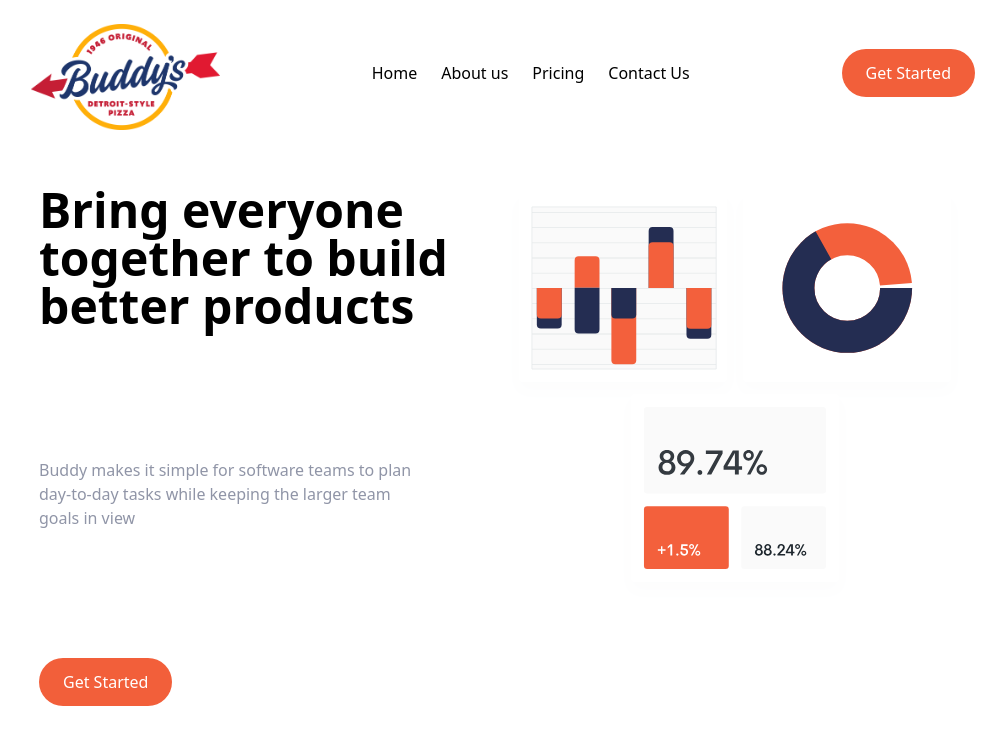
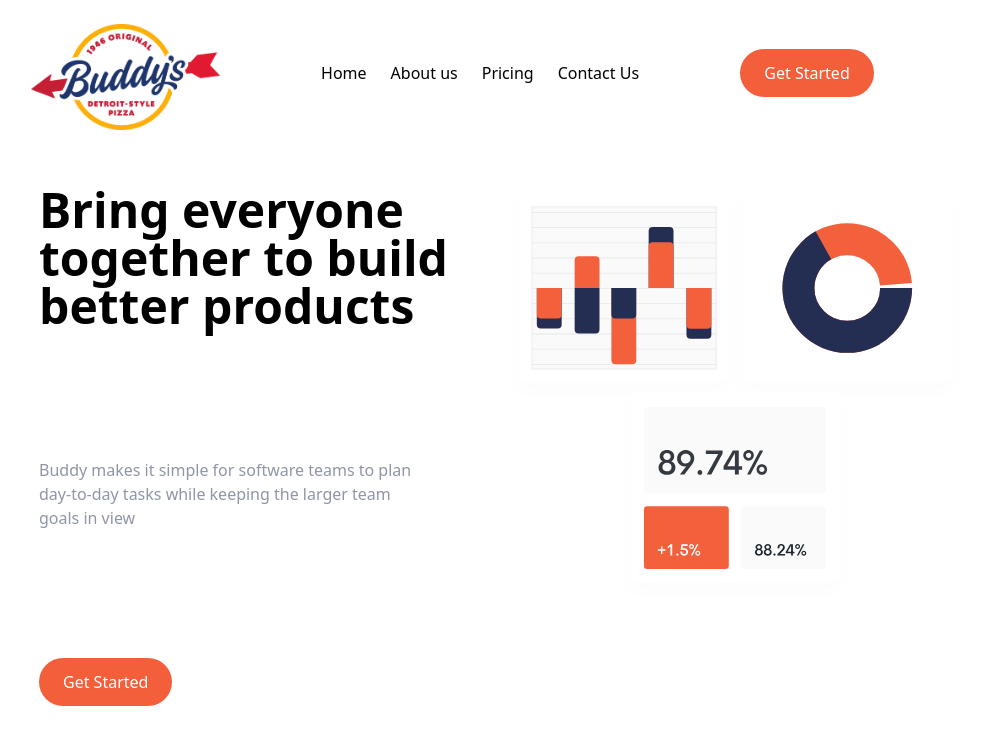
Before and after one commit to Ibidapo-chad/mblog, a React (Create React App) app: page / in a window 1280 px wide. Shown: the top 744 px of the page, without its empty margins (137-1143 px from the left). Built offline with nearby package versions, Linux system fonts and the light colour scheme.

Commit message:
Refactor Nav-II bar in new comp

```diff
--- a/src/components/nav.js
+++ b/src/components/nav.js
@@ -1,9 +1,10 @@
 import React from 'react';
 import logo from '../img/Logo.png';
+import HamMenuButton from './HamMenuButton';
 
 function Nav () {
     return (
-        <div className='relative container mx-auto p-4 font-medium'>
+        <nav className='flex container mx-auto p-4 font-medium'>
             <div className='flex items-center justify-between'>
                 {/* Image container */}
                 <div className='pt-2 w-1/5'>
@@ -20,8 +21,15 @@ function Nav () {
                 <a href='#' className='hidden md:block p-3 px-6 text-white rounded-full align-baseline bg-brightRed hover:bg-brightRedLight'>
                     Get Started
                 </a>
+                {/* Hamburger Icon */}
+                <div>
+                    <HamMenuButton />
+                </div>
+
             </div>
-        </div>
+
+            {/* Mobile Menu */}
+        </nav>
     )
 };
 
```
